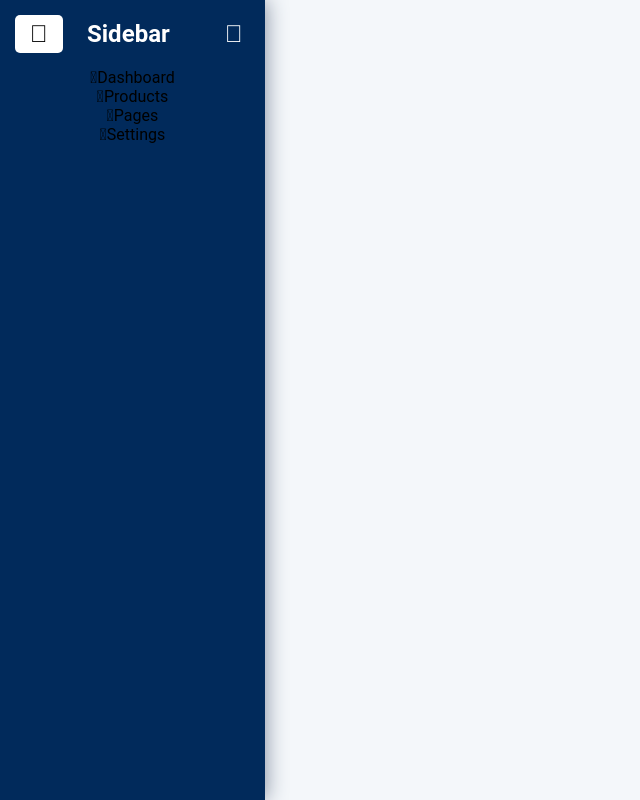
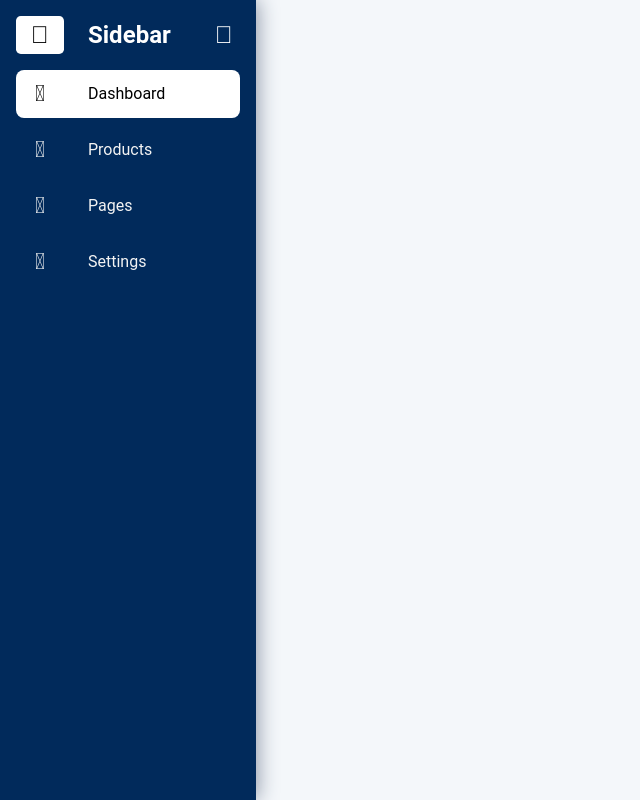
Before and after one commit to VitaliiSoloninko/angular-sidebar, an Angular app: page /dashboard in a window 1280 px wide. Shown: the whole page, without its empty margins (0-640 px from the left). Built offline with nearby package versions, Linux system fonts and the light colour scheme.

Commit message:
0.6	Sidebar nav fixing, scss and html

```diff
--- a/src/app/sidebar/sidebar.component.html
+++ b/src/app/sidebar/sidebar.component.html
@@ -10,15 +10,16 @@
 	</div>
 	<div class="sidenav-nav">
 		@for (menuItem of menuItems; track $index) {
-		<li class="sidebar-nav-item">
+		<li class="sidenav-nav-item">
 			<a
 				class="sidenav-nav-link"
-				[routerLink]="['menuItem.roteLink']"
+				[routerLink]="[menuItem.routerLink]"
 				routerLinkActive="active"
 				[routerLinkActiveOptions]="{ exact: true }"
-			></a>
-			<i class="sidenav-link-icon" [class]="menuItem.icon"></i>
-			<span class="sidenav-link-text">{{ menuItem.label }}</span>
+			>
+				<i class="sidenav-link-icon" [class]="menuItem.icon"></i>
+				<span class="sidenav-link-text">{{ menuItem.label }}</span>
+			</a>
 		</li>
 		}
 	</div>
--- a/src/app/sidebar/sidebar.component.scss
+++ b/src/app/sidebar/sidebar.component.scss
@@ -4,17 +4,20 @@
 	position: fixed;
 	z-index: 1;
 	top: 0;
-	width: 16.5625rem;
+	width: 16rem;
 	height: 100vh;
 	box-shadow: 0.063rem 0 1.25rem 0 #8690a3;
 }
 .sidenav-collapsed {
 	width: 5rem;
 }
+
+// logo-container
+
 .sidenav .logo-container {
 	display: flex;
 	align-items: center;
-	padding: 0.938rem 0.938rem 0 0.938rem;
+	padding: 1rem 1rem 0 1rem;
 	width: 100%;
 }
 .sidenav .logo-container .logo {
@@ -22,16 +25,16 @@
 	text-align: center;
 	width: 3rem;
 	min-width: 3rem;
-	border-radius: 0.313rem;
-	padding: 0.313rem;
-	font-size: 24px;
+	border-radius: 0.3rem;
+	padding: 0.3rem;
+	font-size: 1.5rem;
 	font-weight: 900;
 	cursor: pointer;
 	border: none;
 }
 .sidenav .logo-container .logo-text {
 	margin-left: 1.5rem;
-	font-size: 24px;
+	font-size: 1.5rem;
 	font-weight: 700;
 	color: #fff;
 }
@@ -46,12 +49,14 @@
 }
 .sidenav .logo-container .btn-close .fa-times {
 	color: #fff;
-	font-size: 24px;
+	font-size: 1.5rem;
 }
+
+// sidenav-nav
 
 .sidenav-nav {
 	list-style: none;
-	padding: 0.938rem;
+	padding: 1rem;
 	margin: 0;
 	display: flex;
 	flex-direction: column;
@@ -59,33 +64,38 @@
 	height: calc(100% - 3.65rem);
 	cursor: pointer;
 }
-.sidenav-nav .sidenav-nav-item {
+.sidenav-nav-item {
 	width: 100%;
-	margin-bottom: 0.625rem;
+	margin-bottom: 0.5rem;
 }
-.sidenav-nav .sidenav-nav-item .sidenav-nav-link {
+.sidenav-nav-link {
 	display: flex;
 	align-items: center;
 	height: 3rem;
 	color: #f3f3f3;
 	text-decoration: none;
-	border-radius: 0.625rem;
+	border-radius: 0.5rem;
 	transition: all 0.3s ease;
 }
-.sidenav-nav .sidenav-nav-item .sidenav-nav-link .sidenav-link-icon {
-	font-size: 22px;
+.sidenav-link-icon {
+	display: flex;
+	justify-content: center;
+	align-items: center;
+	font-size: 1.4rem;
 	width: 2rem;
 	min-width: 2rem;
 	text-align: center;
-	padding: 12px;
+	padding: 0.8rem 1.5rem;
 }
-.sidenav-nav .sidenav-nav-item .sidenav-nav-link .sidenav-link-text {
+.sidenav-link-text {
 	margin-left: 1.5rem;
 }
-.sidenav-nav .sidenav-nav-item:hover .sidenav-nav-link {
+.sidenav-nav-item:hover .sidenav-nav-link {
 	background-color: #fff;
 	color: #000;
 }
+
+// add class active (routerLinkActive)
 
 .active {
 	background-color: #fff;
--- a/src/app/sidebar/sidebar.component.ts
+++ b/src/app/sidebar/sidebar.component.ts
@@ -1,32 +1,32 @@
 import { Component } from '@angular/core'
-import { RouterModule } from '@angular/router'
+import { RouterLinkActive, RouterModule } from '@angular/router'
 
 @Component({
 	selector: 'app-sidebar',
 	standalone: true,
-	imports: [RouterModule],
+	imports: [RouterModule, RouterLinkActive],
 	templateUrl: './sidebar.component.html',
 	styleUrl: './sidebar.component.scss',
 })
 export class SidebarComponent {
 	menuItems = [
 		{
-			RouterLink: 'dashboard',
+			routerLink: 'dashboard',
 			icon: 'fal fa-home',
 			label: 'Dashboard',
 		},
 		{
-			RouterLink: 'products',
+			routerLink: 'products',
 			icon: 'fal fa-box-open',
 			label: 'Products',
 		},
 		{
-			RouterLink: 'pages',
+			routerLink: 'pages',
 			icon: 'fal fa-file',
 			label: 'Pages',
 		},
 		{
-			RouterLink: 'settings',
+			routerLink: 'settings',
 			icon: 'fal fa-cog',
 			label: 'Settings',
 		},
```
